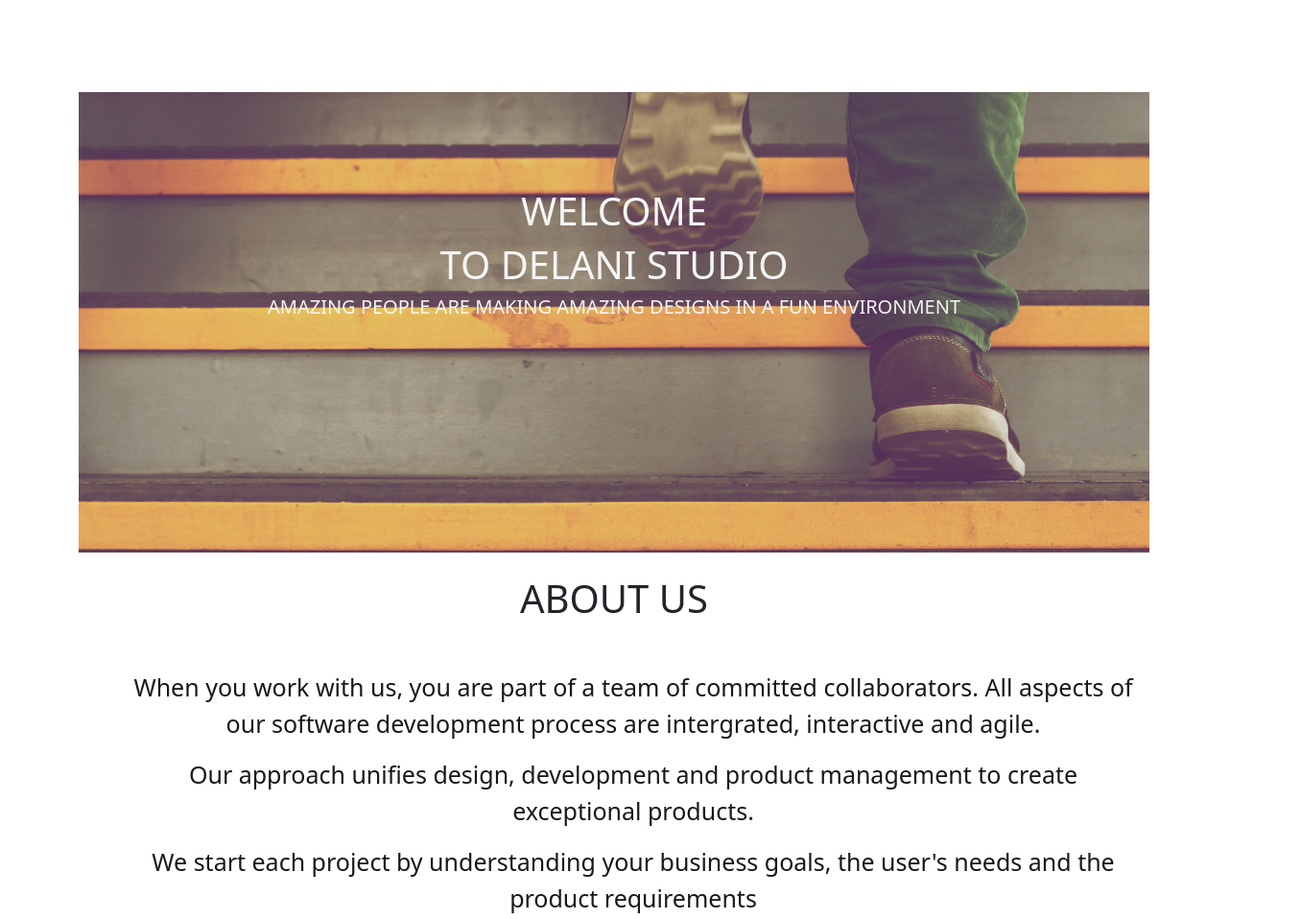
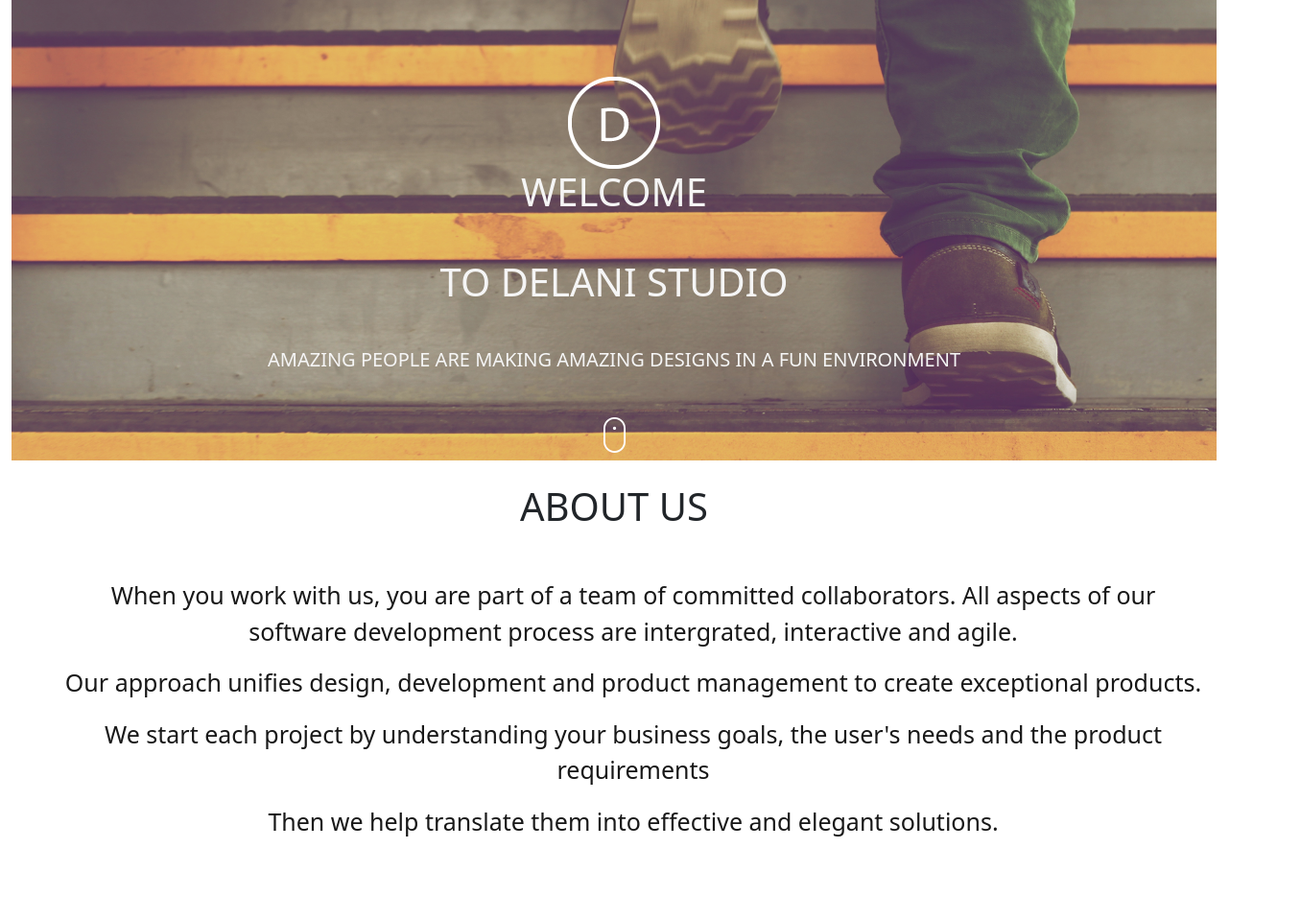
Before and after one commit to CodeQueenjackie/Delani-studio, a plain HTML site: page index.html in a window 1280 px wide. Shown: the top 958 px of the page at 96% size, 1356 px wide, since content can reach past the window. Drawn offline with nearby package versions, Linux system fonts and the light colour scheme; files whose address does not match are found by name.

Commit message:
modified files

```diff
--- a/index.html
+++ b/index.html
@@ -11,14 +11,14 @@
      <script src="main.js"></script>
 </head>
 <body>
-    <div class="container">
-        <header>
-            <img src="images/logo.png" alt="My Website Logo">
-        </header>
+    <div class="container-fluid">
     <div id="background1">
-    <h1>WELCOME</h1>
-    <h1>TO DELANI STUDIO</h1>
-    <h5>AMAZING PEOPLE ARE MAKING AMAZING DESIGNS IN A FUN ENVIRONMENT</h5>
+
+        <img src="images/logo.png" alt="My Website Logo"><br>
+    <h1>WELCOME</h1><br>
+    <h1>TO DELANI STUDIO</h1><br>
+    <h5>AMAZING PEOPLE ARE MAKING AMAZING DESIGNS IN A FUN ENVIRONMENT</h5><br>
+     <img src="images/mouse_click.png" alt="">
     </div><br>
 
     <h1 class="h1">ABOUT US</h1>
@@ -109,7 +109,7 @@
         <label for="Email">Email</label>
         <input type="Email" name="Email" id="Email"><br>
         <label for="Your message here">Your message here</label>
-        <input type="text" name="Your message here" id="">
+        <textarea name="message" id="message" rows="3.5" required></textarea>
     </form>
     </div>
     <div id="icons">
--- a/styles/styles.css
+++ b/styles/styles.css
@@ -4,11 +4,11 @@
     background-position: center;
     background-repeat: no-repeat;
     color: whitesmoke;
-    padding: 100px;
+    padding: 80px;
     text-align: center;
     opacity: 0.9;
     overflow: hidden;
-    font-size: 200px;
+    font-size: 25px;
     height: 60vh; /* Makes the header fill the entire viewport height */
     width: 100%; /* full width of the screen */
 
```
Also changed, not shown: images/mouse_click.png (added).
